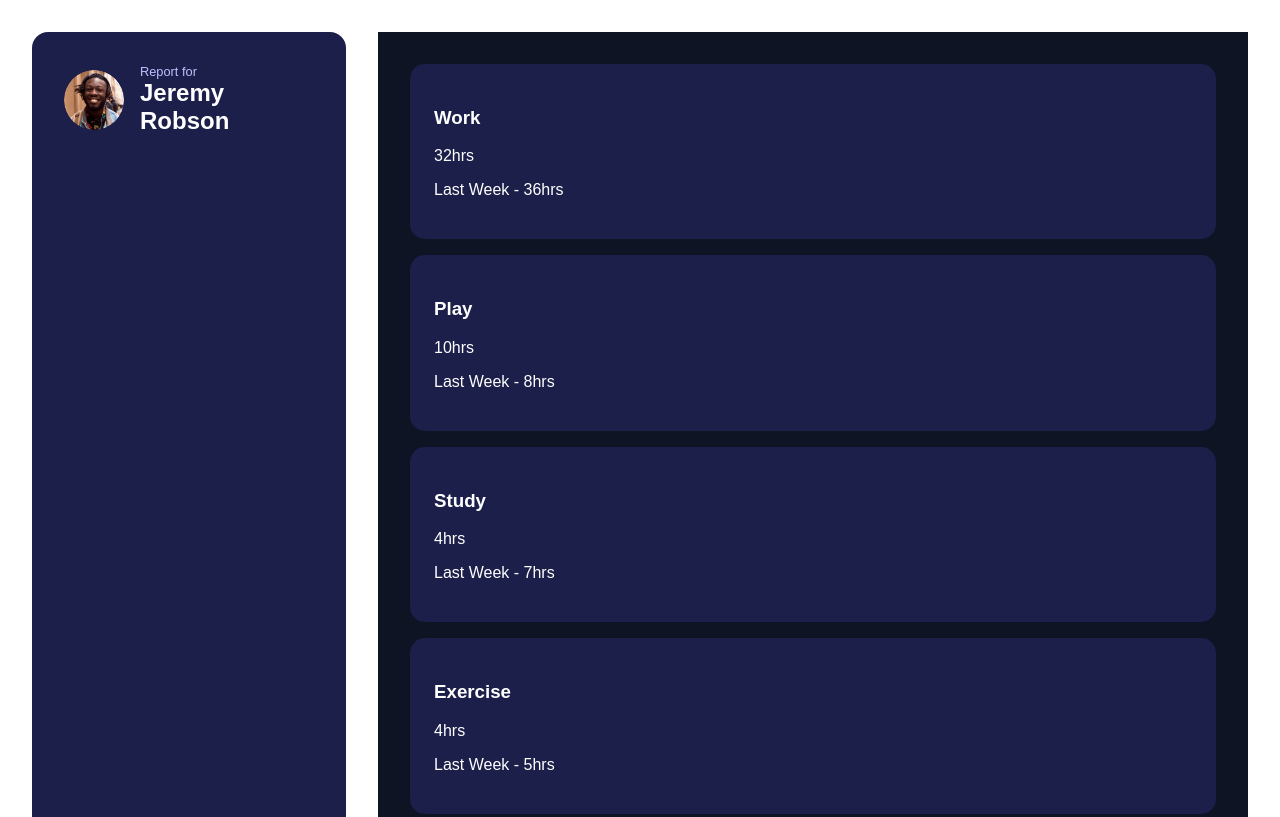
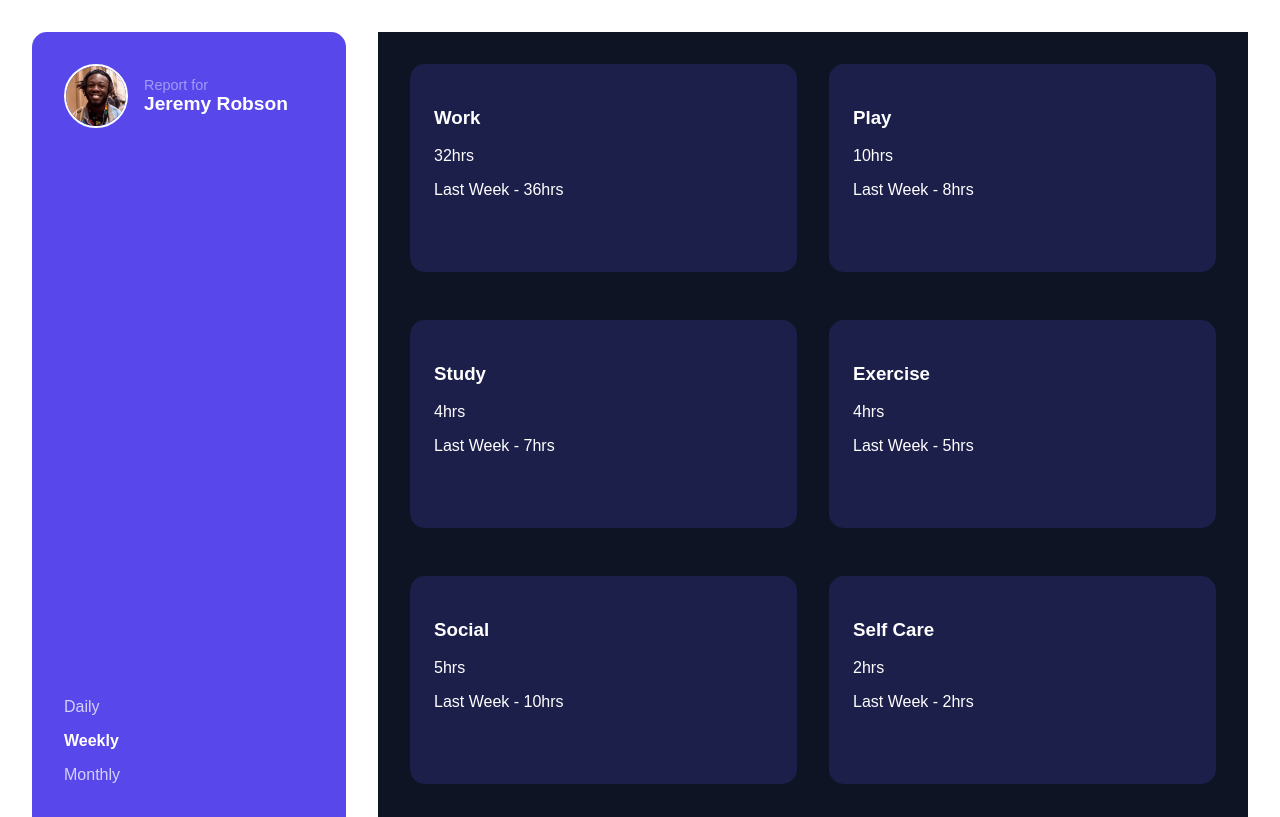
Before and after one commit to salem-thecat/time-tracking-dashboard, a plain HTML site: page src/index.html in a window 1280 px wide. Shown: the top 817 px of the page. Drawn offline with Linux system fonts and the light colour scheme.

Commit message:
add css styles

```diff
--- a/src/styles/style.css
+++ b/src/styles/style.css
@@ -89,3 +89,74 @@ body {
     color: white;
     font-weight: bold;
 }
+
+.container {
+    display: flex;
+    flex-wrap: wrap;
+    gap: 2rem;
+    padding: 2rem;
+}
+
+.sidebar {
+    background-color: hsl(246, 80%, 60%);
+    color: white;
+    border-radius: 15px;
+    padding: 2rem;
+    flex: 1 1 250px;
+    max-width: 250px;
+}
+
+.profile {
+    display: flex;
+    align-items: center;
+    gap: 1rem;
+    margin-bottom: 2rem;
+}
+
+.avatar {
+    width: 60px;
+    height: 60px;
+    border: 2px solid white;
+    border-radius: 50%;
+}
+
+.user-info p {
+    opacity: 0.7;
+    margin: 0;
+    font-size: 0.9rem;
+}
+
+.user-info h1 {
+    margin: 0;
+    font-size: 1.2rem;
+}
+
+
+.time-frame-selector ul {
+    list-style: none;
+    padding: 0;
+  }
+
+  .time-frame-selector li {
+    margin-bottom: 1rem;
+  }
+
+  .time-frame-selector a {
+    color: white;
+    text-decoration: none;
+    opacity: 0.75;
+    transition: opacity 0.2s;
+  }
+
+  .time-frame-selector a.active,
+  .time-frame-selector a:hover {
+    opacity: 1;
+    font-weight: bold;
+  }
+
+  .dashboard {
+    flex: 3 1 600px;
+    display: grid;
+    grid-template-columns: repeat(auto-fit, minmax(250px, 1fr));
+    gap: 2rem;
+  }
```
